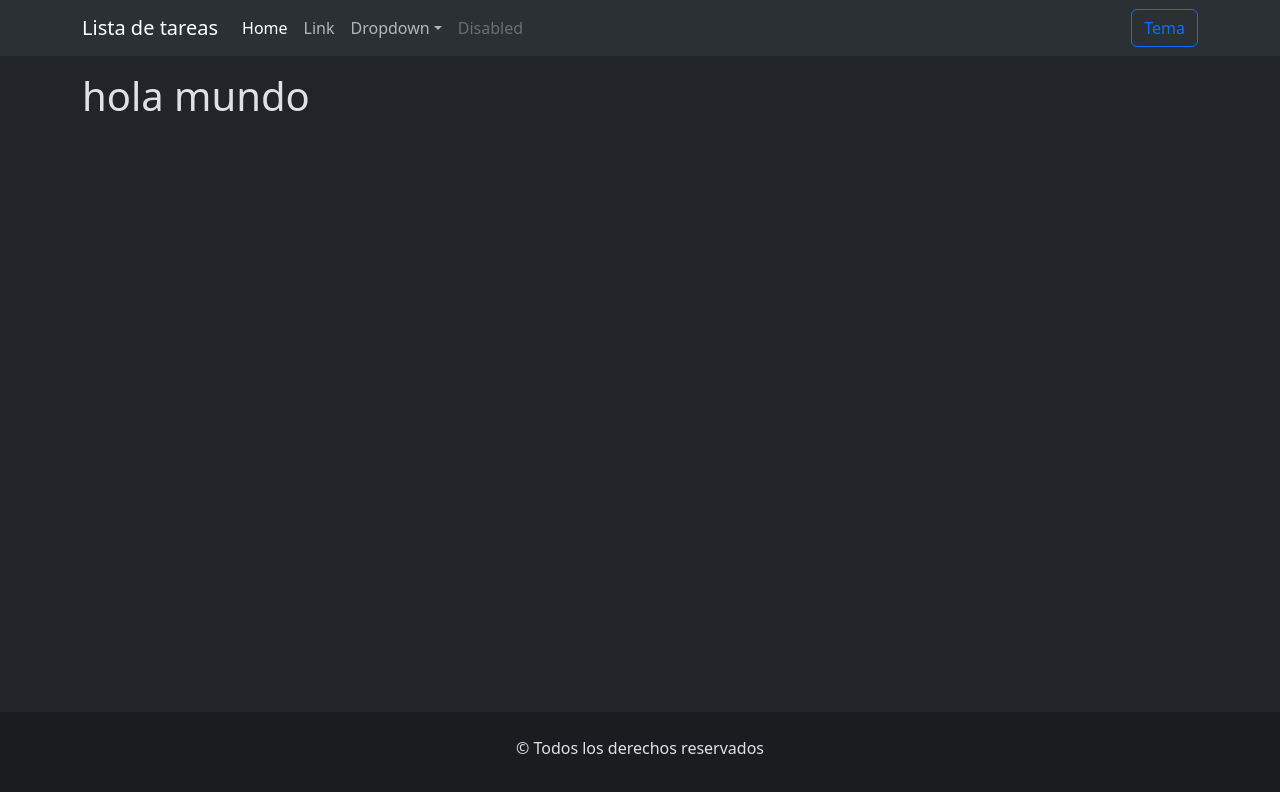
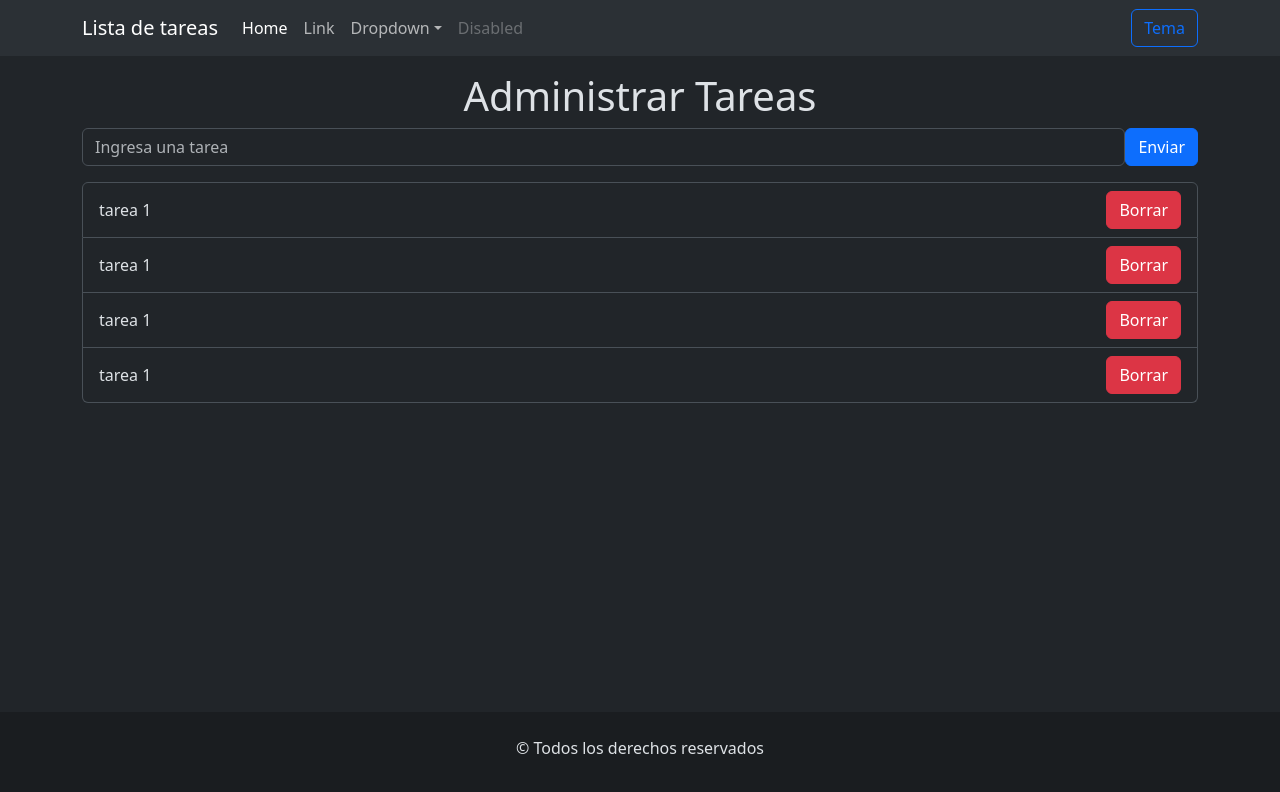
Before and after one commit to rollingcodeschool/listaTareas-c23, a React (Vite) app: page / in a window 1280 px wide. Shown: the top 792 px of the page. Built offline with nearby package versions, Linux system fonts and the light colour scheme.

Commit message:
agregue el maquetado de los componentes FormularioTarea, ListaTarea e ItemTarea y el readme del proyecto

```diff
--- a/src/App.jsx
+++ b/src/App.jsx
@@ -1,4 +1,5 @@
 import Footer from "./components/Footer";
+import FormularioTarea from "./components/FormularioTarea";
 import Navbar from "./components/Navbar";
 
 function App() {
@@ -6,7 +7,10 @@ function App() {
     <>
       <Navbar></Navbar>
       <main className="container my-3">
-        <h1>hola mundo</h1>
+        <h1 className="text-center">Administrar Tareas</h1>
+        <div>
+          <FormularioTarea></FormularioTarea>
+        </div>
       </main>
       <Footer></Footer>
     </>
--- /dev/null
+++ b/src/components/FormularioTarea.jsx
@@ -0,0 +1,22 @@
+import ListaTarea from "./ListaTarea";
+
+const FormularioTarea = () => {
+  return (
+    <section>
+      <form>
+        <div class="mb-3 d-flex ">
+          <input
+            type="text"
+            class="form-control"
+            id="inputTarea"
+            placeholder="Ingresa una tarea"
+          />
+          <button className="btn btn-primary">Enviar</button>
+        </div>
+      </form>
+      <ListaTarea></ListaTarea>
+    </section>
+  );
+};
+
+export default FormularioTarea;
--- /dev/null
+++ b/src/components/ItemTarea.jsx
@@ -0,0 +1,9 @@
+const ItemTarea = () => {
+  return (
+    <li className="list-group-item d-flex justify-content-between align-items-center">
+      tarea 1 <button className="btn btn-danger">Borrar</button>
+    </li>
+  );
+};
+
+export default ItemTarea;
--- /dev/null
+++ b/src/components/ListaTarea.jsx
@@ -0,0 +1,14 @@
+import ItemTarea from "./ItemTarea";
+
+const ListaTarea = () => {
+  return (
+    <ul className="list-group">
+      <ItemTarea></ItemTarea>
+      <ItemTarea></ItemTarea>
+      <ItemTarea></ItemTarea>
+      <ItemTarea></ItemTarea>
+    </ul>
+  );
+};
+
+export default ListaTarea;
--- a/src/index.css
+++ b/src/index.css
@@ -6,4 +6,5 @@
 
 main{
   flex-grow: 1;
+
 }
```
Also changed, not shown: 1 other file (tests, documents, lock files or other folders).
